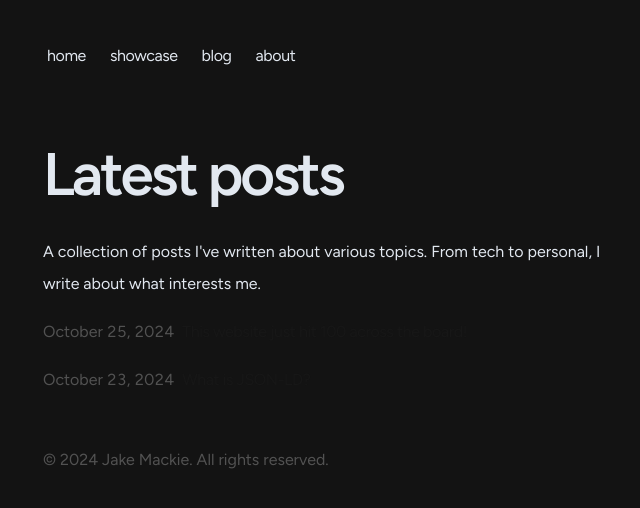
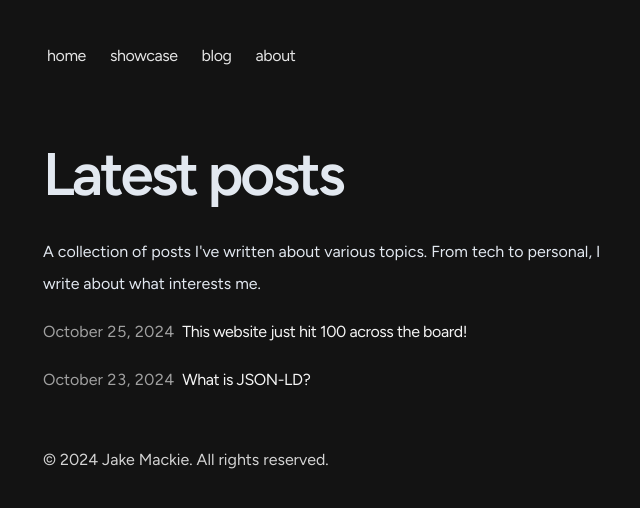
Before and after one commit to jakemackie/portfolio, a Next.js app: page /blog in a window 1280 px wide. Shown: the top 508 px of the page, without its empty margins (309-949 px from the left). Built offline with nearby package versions, Linux system fonts and the light colour scheme.

Commit message:
hotfix: Theme

```diff
--- a/app/blog/[slug]/page.tsx
+++ b/app/blog/[slug]/page.tsx
@@ -88,7 +88,7 @@ export default async function Post(props) {
         {post.metadata.title}
       </h1>
       <div className="flex justify-between items-center mt-2 mb-8 text-sm">
-        <p className="text-sm text-neutral-600 dark:text-neutral-400">
+        <p className="text-sm text-neutral-400">
           {formatDate(post.metadata.publishedAt)}
         </p>
       </div>
--- a/app/components/card.tsx
+++ b/app/components/card.tsx
@@ -9,7 +9,7 @@ interface CardProps {
 
 export default function Card({ data }: CardProps) {
   return (
-    (<Link href={`/showcase/${data.slug}`} className="group">
+    <Link href={`/showcase/${data.slug}`} className="group">
       <div className="flex flex-col gap-4">
         <div className="flex items-stretch bg-zinc-900 border border-neutral-800 p-2 rounded-xl hover:bg-zinc-800 hover:border-neutral-700 duration-200 ease-in-out">
           <Image
@@ -25,7 +25,7 @@ export default function Card({ data }: CardProps) {
         <h2 className="text-xl font-medium tracking-tighter group-hover:text-blue-500 group-hover:underline">
           {data.name}
         </h2>
-        <div className="text-neutral-600 dark:text-neutral-400 tabular-nums leading-normal">
+        <div className="text-neutral-400 tabular-nums leading-normal">
           <p>
             {data.description.length > 70
               ? (() => {
@@ -66,6 +66,6 @@ export default function Card({ data }: CardProps) {
           </ul>
         </div>
       </div>
-    </Link>)
+    </Link>
   );
 }
--- a/app/components/footer.tsx
+++ b/app/components/footer.tsx
@@ -1,7 +1,7 @@
 export default function Footer() {
   return (
     <footer className="mb-16">
-      <p className="mt-8 text-neutral-600 dark:text-neutral-300">
+      <p className="mt-8 text-neutral-300">
         © {new Date().getFullYear()} Jake Mackie. All rights reserved.
       </p>
     </footer>
--- a/app/components/nav.tsx
+++ b/app/components/nav.tsx
@@ -1,19 +1,19 @@
-import Link from 'next/link'
+import Link from "next/link";
 
 const navItems = {
-  '/': {
-    name: 'home',
+  "/": {
+    name: "home",
   },
-  '/showcase': {
-    name: 'showcase',
+  "/showcase": {
+    name: "showcase",
   },
-  '/blog': {
-    name: 'blog',
+  "/blog": {
+    name: "blog",
   },
-  '/about': {
-    name: 'about',
+  "/about": {
+    name: "about",
   },
-}
+};
 
 export function Navbar() {
   return (
@@ -29,15 +29,15 @@ export function Navbar() {
                 <Link
                   key={path}
                   href={path}
-                  className="transition-all hover:text-neutral-800 dark:hover:text-neutral-200 flex align-middle relative py-1 px-2 m-1"
+                  className="transition-all text-neutral-200 flex align-middle relative py-1 px-2 m-1"
                 >
                   {name}
                 </Link>
-              )
+              );
             })}
           </div>
         </nav>
       </div>
     </aside>
-  )
+  );
 }
--- a/app/components/posts.tsx
+++ b/app/components/posts.tsx
@@ -22,10 +22,10 @@ export function BlogPosts() {
             href={`/blog/${post.slug}`}
           >
             <div className="w-full flex flex-col md:flex-row space-x-0 md:space-x-2">
-              <p className="text-neutral-600 dark:text-neutral-400 w-fit tabular-nums">
+              <p className="text-neutral-400 w-fit tabular-nums">
                 {formatDate(post.metadata.publishedAt, false)}
               </p>
-              <p className="text-neutral-900 dark:text-neutral-100 tracking-tight group-hover:text-blue-500 group-hover:underline">
+              <p className="text-neutral-100 tracking-tight group-hover:text-blue-500 group-hover:underline">
                 {post.metadata.title}
               </p>
             </div>
--- a/app/global.css
+++ b/app/global.css
@@ -44,11 +44,11 @@ html {
 }
 
 .prose a {
-  @apply underline transition-all decoration-neutral-400 dark:decoration-neutral-600 underline-offset-2 decoration-[0.1em];
+  @apply underline transition-all decoration-neutral-600 underline-offset-2 decoration-[0.1em];
 }
 
 .prose .anchor:after {
-  @apply text-neutral-300 dark:text-neutral-700;
+  @apply text-neutral-700;
   content: "#";
 }
 
@@ -57,7 +57,7 @@ html {
 }
 
 .prose pre {
-  @apply bg-neutral-50 dark:bg-neutral-900 rounded-lg overflow-x-auto border border-neutral-200 dark:border-neutral-900 py-2 px-3 text-sm;
+  @apply bg-neutral-900 rounded-lg overflow-x-auto border border-neutral-900 py-2 px-3 text-sm;
 }
 
 .prose code {
@@ -80,7 +80,7 @@ html {
 }
 
 .prose p {
-  @apply my-4 text-neutral-800 dark:text-neutral-200;
+  @apply my-4 text-neutral-200;
 }
 
 .prose h1 {
--- a/app/showcase/[slug]/page.tsx
+++ b/app/showcase/[slug]/page.tsx
@@ -74,7 +74,7 @@ export default async function Project(props) {
         <h1 className="mb-2 text-4xl font-semibold tracking-tighter">
           {project.name}
         </h1>
-        <div className="flex flex-col gap-2 text-neutral-600 dark:text-neutral-400 tabular-nums">
+        <div className="flex flex-col gap-2 text-neutral-400 tabular-nums">
           <p>{project.description}</p>
           <ul className="mt-2 flex gap-2">
             {project.technologies.map((technology, index) => (
```
